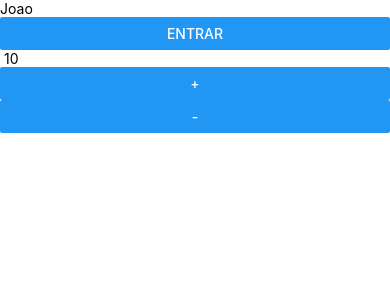
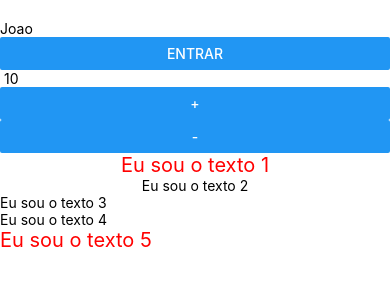
Before and after one commit to KristianKirschner/aprendizado-react-native, a React Native app: screen / in a window 390 px wide. Shown: the top 300 px of the page. Built offline with nearby package versions, Linux system fonts and the light colour scheme.

Commit message:
Grupos de estilo

```diff
--- a/App.js
+++ b/App.js
@@ -1,5 +1,5 @@
 import React, { Component } from "react";
-import { View, Text, Image, Button } from "react-native";
+import { View, Text, Button, StyleSheet } from "react-native";
 
 class App extends Component {
 
@@ -34,16 +34,36 @@ class App extends Component {
   }
     render() {
     return (
-      <View>
+      <View style={styles.area}>
         <Text>{this.state.nome}</Text>
-        <Button title="Entrar" onPress={() => this.entrar("Kristian")}/>
+        <Button title="Entrar" onPress={() => this.entrar("Joao")}/>
 
         <Text> {this.state.numero} </Text>
         <Button title="+" onPress={this.aumentar} />
         <Button title="-" onPress={this.diminuir} />
+
+        <Text style={[styles.texto1, styles.alinhaTexto]}>Eu sou o texto 1</Text>
+        <Text style={styles.alinhaTexto}>Eu sou o texto 2</Text>
+        <Text>Eu sou o texto 3</Text>
+        <Text>Eu sou o texto 4</Text>
+        <Text style={styles.texto1}>Eu sou o texto 5</Text>
+
       </View>
     );
   }
 }
 
+const styles = StyleSheet.create({
+  area:{
+    marginTop: 20
+  },
+  texto1:{
+    color: 'red',
+    fontSize: 20
+  },
+  alinhaTexto:{
+    textAlign: 'center'
+  }
+});
+
 export default App;
```
